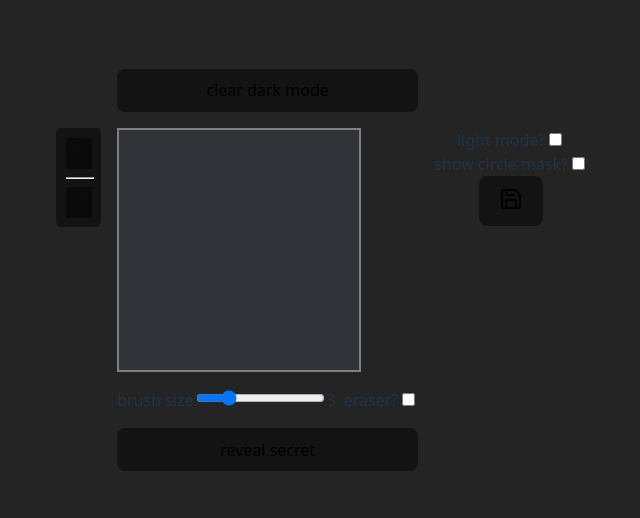
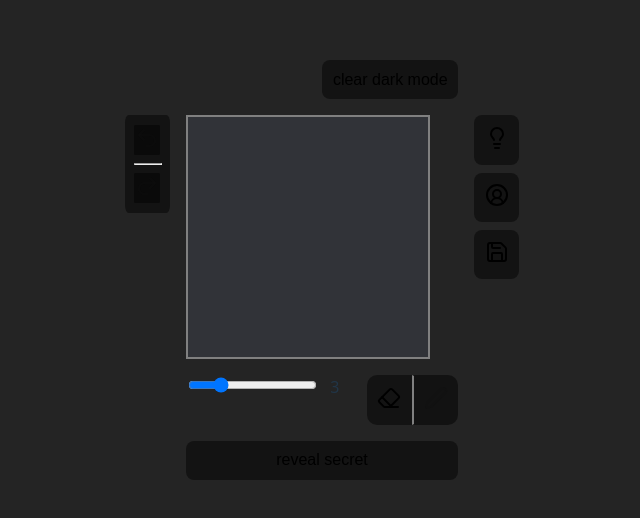
Before and after one commit to krispyre/dualpfp, a React (Vite) app: page / in a window 1280 px wide. Shown: the part 162-680 px from the top of the page, without its empty margins (318-958 px from the left). Built offline with nearby package versions, Linux system fonts and the light colour scheme.

Commit message:
style more buttons with icons

```diff
--- a/src/App.css
+++ b/src/App.css
@@ -1,8 +1,12 @@
 :root {
   --cDisplayLength: 30vh;
   background-color: #242424;
+  --btn-color: #0000007a;
+  --accent-color: #7024ff;
 }
-
+.debug * {
+  outline: 1px solid rgba(35, 255, 1, 0.551);
+}
 #root {
   min-height: 100vh;
   /* max-width: 1280px; */
@@ -24,6 +28,9 @@
     "b c d"
     ". e .";
 
+  * {
+    gap: 0.5em;
+  }
   #clearBtns {
     grid-area: a;
   }
@@ -39,7 +46,8 @@
   #brushSettings {
     grid-area: e;
     display: grid;
-    gap: 0.5em;
+    gap: 1em;
+
     grid-template-areas:
       "- b"
       "- b"
@@ -56,7 +64,10 @@
     flex-direction: column;
   }
 }
-
+.brushSizeDisplay {
+  width: 2em;
+  display: inline-block;
+}
 #canvasContainer {
   position: relative;
   border: 2px gray solid;
@@ -82,40 +93,60 @@
   }
 }
 #undosWrap {
-  background-color: #0000007a;
+  background-color: var(--btn-color);
   display: flex;
   flex-direction: column;
   border-radius: 8%;
   padding: 0.6em;
+  gap: 0;
   button {
     border-radius: 4%;
     padding: 0;
   }
 }
+
+#clearBtns {
+  display: flex;
+  #clearBtnsWrap {
+    align-self: flex-end;
+  }
+}
+
+.btnGroup {
+  &.row {
+    button:first-child {
+      border-radius: 10px 0 0 10px;
+    }
+    button:last-child {
+      border-radius: 0 10px 10px 0;
+    }
+    button {
+      border-radius: 0;
+    }
+    button:not(:first-child) {
+      border-left: solid grey 2px;
+    }
+  }
+}
 button {
   border-radius: 8px;
   border: 1px solid transparent;
-  padding: 0.6em 1.2em;
+  padding: 0.6em;
   font-size: 1em;
   font-weight: 500;
-  font-family: inherit;
-  background-color: #0000007a;
-  cursor: pointer;
+  background-color: var(--btn-color);
   transition: border-color 0.1s;
 }
-button:hover {
-  border-color: #646cff;
+button:not(:disabled) {
+  cursor: pointer;
 }
-button:focus,
+button:not(:disabled):hover {
+  background-color: color-mix(in srgb, var(--btn-color) 50%, white 50%);
+}
+button:not(:disabled):focus,
 button:focus-visible {
-  outline: 4px auto -webkit-focus-ring-color;
 }
 
 hr {
   width: 100%;
 }
-@media (prefers-reduced-motion: no-preference) {
-  button {
-    transition: all 0;
-  }
-}
--- a/src/App.tsx
+++ b/src/App.tsx
@@ -6,7 +6,21 @@ import CircleMask from "./components/circleMask";
 import { reducer, initialState } from "./reducer";
 import type { Action } from "./reducer";
 import type { Point } from "./components/drawAction";
-import { Redo2, Save, Undo2 } from "lucide-react";
+import {
+  Circle,
+  CircleOff,
+  Eraser,
+  Lightbulb,
+  LightbulbOff,
+  Pen,
+  Redo2,
+  Save,
+  Undo2,
+  UserCircle,
+  UserCircle2,
+  UserCircle2Icon,
+  UserRound,
+} from "lucide-react";
 
 const LENGTH = 80;
 const COL_DARK = "#313338";
@@ -218,13 +232,14 @@ function App() {
         <CircleMask isEnabled={showCircleMask} length={LENGTH} />
       </section>
       <section id="undoStack">
-        <div id="undosWrap">
+        <div id="undosWrap" className="btnGroup col">
           <button
             aria-label="undo"
             name="undo"
             id="undo"
             onClick={handleUndo}
             disabled={stepCount <= 0}
+            title="unpee pants"
           >
             <Undo2 />
           </button>
@@ -235,6 +250,7 @@ function App() {
             id="redo"
             onClick={handleRedo}
             disabled={stepCount >= maxStepCount}
+            title="repee pants"
           >
             <Redo2 />
           </button>
@@ -242,7 +258,7 @@ function App() {
       </section>
       <section id="brushSettings">
         <div id="brushSlider" style={{ display: isEraser ? "none" : "block" }}>
-          <label htmlFor="brushSize">brush size</label>
+          {/* <label htmlFor="brushSize">brush size</label> */}
           <input
             type="range"
             min="1"
@@ -252,10 +268,10 @@ function App() {
             value={brushSize}
             onChange={(e) => handleSetBrushSize(Number(e.target.value))}
           />
-          <label htmlFor="brushSize">{brushSize}</label>
+          <label className="brushSizeDisplay">{brushSize}</label>
         </div>
         <div id="eraserSlider" style={{ display: isEraser ? "block" : "none" }}>
-          <label htmlFor="eraserSize">eraser size</label>
+          {/* <label htmlFor="eraserSize">eraser size</label> */}
           <input
             type="range"
             min="1"
@@ -265,17 +281,26 @@ function App() {
             value={eraserSize}
             onChange={(e) => handleSetEraserSize(Number(e.target.value))}
           />
-          <label htmlFor="brushSize">{eraserSize}</label>
+          <label className="brushSizeDisplay">{eraserSize}</label>
         </div>
         <div id="eraserToggle">
-          <label htmlFor="isEraser">eraser?</label>
-          <input
-            type="checkbox"
-            name="isEraser"
-            id="isEraser"
-            checked={isEraser}
-            onChange={(e) => handleSetEraser(e.target.checked)}
-          />
+          {/* <label htmlFor="isEraser">eraser?</label> */}
+          <div className="btnGroup row">
+            <button
+              id="setEraser"
+              onClick={() => handleSetEraser(true)}
+              disabled={isEraser}
+            >
+              <Eraser />
+            </button>
+            <button
+              id="setPen"
+              onClick={() => handleSetEraser(false)}
+              disabled={!isEraser}
+            >
+              <Pen />
+            </button>
+          </div>
         </div>
         <button
           id="revealSecret"
@@ -293,6 +318,7 @@ function App() {
         </button>
       </section>
       <section id="clearBtns">
+        <div id="clearBtnsWrap">
           <button
             name="clearLayerLight"
             id="clearLayerLight"
@@ -309,27 +335,28 @@ function App() {
           >
             clear dark mode
           </button>
+        </div>
       </section>
       <section id="displayToggles">
         <div id="lightToggle">
-          <label htmlFor="isLight">light mode?</label>
-          <input
-            type="checkbox"
-            name="isLight"
+          {/* <label htmlFor="isLight">light mode?</label> */}
+          <button
             id="isLight"
-            checked={isLight}
-            onChange={(e) => handleSetLight(e.target.checked)}
-          />
+            onClick={() => handleSetLight(!isLight)}
+            title="switch to another mode"
+          >
+            {isLight ? <LightbulbOff /> : <Lightbulb />}
+          </button>
         </div>
         <div id="circleToggle">
-          <label htmlFor="showCircleMask">show circle mask?</label>
-          <input
-            type="checkbox"
-            name="showCircleMask"
+          {/* <label htmlFor="showCircleMask">show circle mask?</label> */}
+          <button
             id="showCircleMask"
-            checked={showCircleMask}
-            onChange={(e) => handleSetCircleMask(e.target.checked)}
-          />
+            onClick={() => handleSetCircleMask(!showCircleMask)}
+            title="see pfp border"
+          >
+            {showCircleMask ? <UserRound /> : <UserCircle2 />}
+          </button>
         </div>
         <div id="saveField">
           {/* <input
@@ -342,7 +369,7 @@ function App() {
           <button
             id="saveButton"
             onClick={() => handleSaveImg(filename)}
-            aria-label="save image"
+            title="save image"
           >
             <Save />
           </button>
```
Lines whose indentation alone changed are shown as unchanged.
